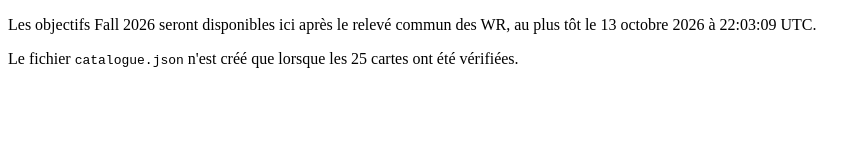
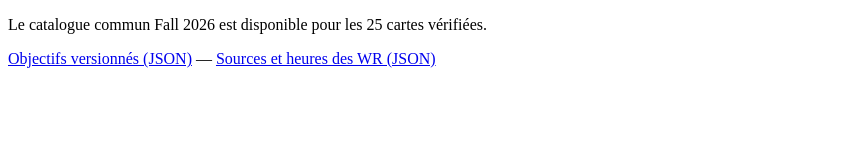
Before and after one commit to chakymi/progressive-medals, a plain HTML site: page docs/index.html in a window 1280 px wide. Shown: the whole page, without its empty margins (0-867 px from the left). Drawn offline with Linux system fonts and the light colour scheme.

Commit message:
Enable shared Fall 2026 catalogue by default

```diff
--- a/docs/index.html
+++ b/docs/index.html
@@ -2,6 +2,6 @@
 <html lang="fr">
 <meta charset="utf-8">
 <title>Progressive Medals — catalogue</title>
-<p>Les objectifs Fall 2026 seront disponibles ici après le relevé commun des WR, au plus tôt le 13 octobre 2026 à 22:03:09 UTC.</p>
-<p>Le fichier <code>catalogue.json</code> n'est créé que lorsque les 25 cartes ont été vérifiées.</p>
+<p>Le catalogue commun Fall 2026 est disponible pour les 25 cartes vérifiées.</p>
+<p><a href="catalogue.json">Objectifs versionnés (JSON)</a> — <a href="catalogue.evidence.json">Sources et heures des WR (JSON)</a></p>
 </html>
```
Also changed, not shown: 2 other files.
